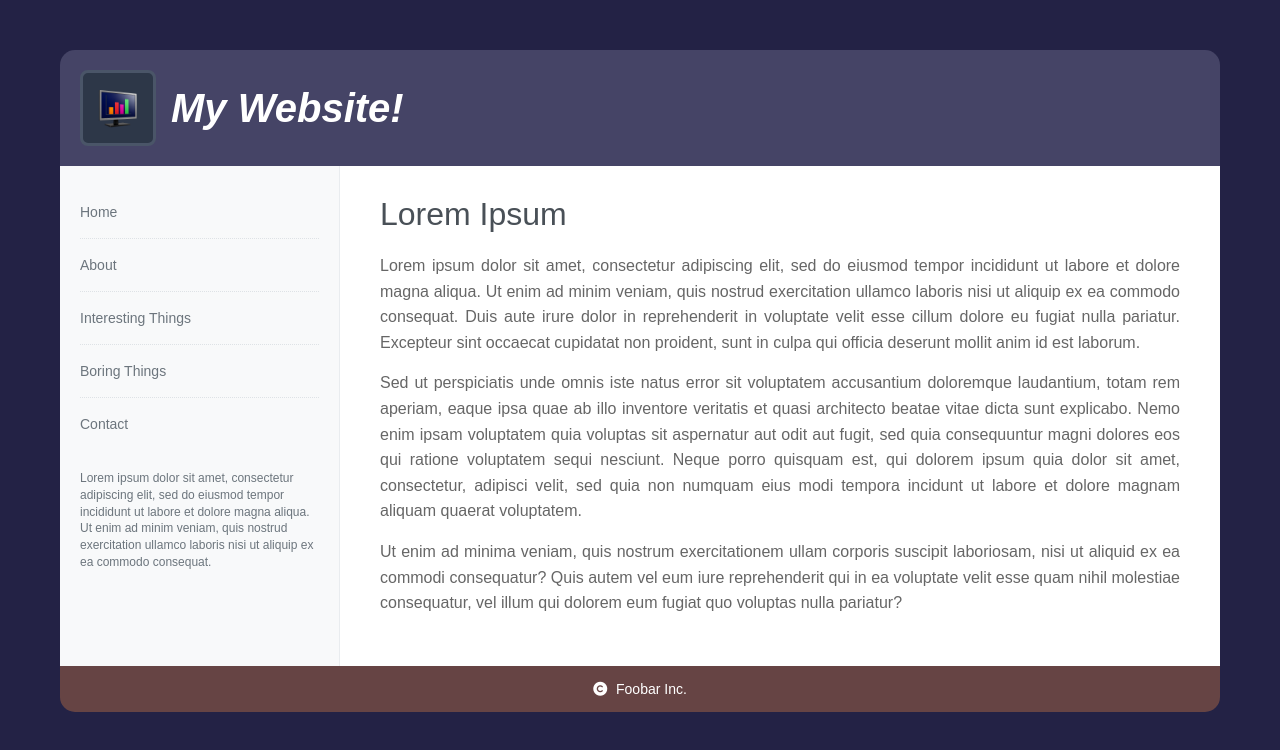
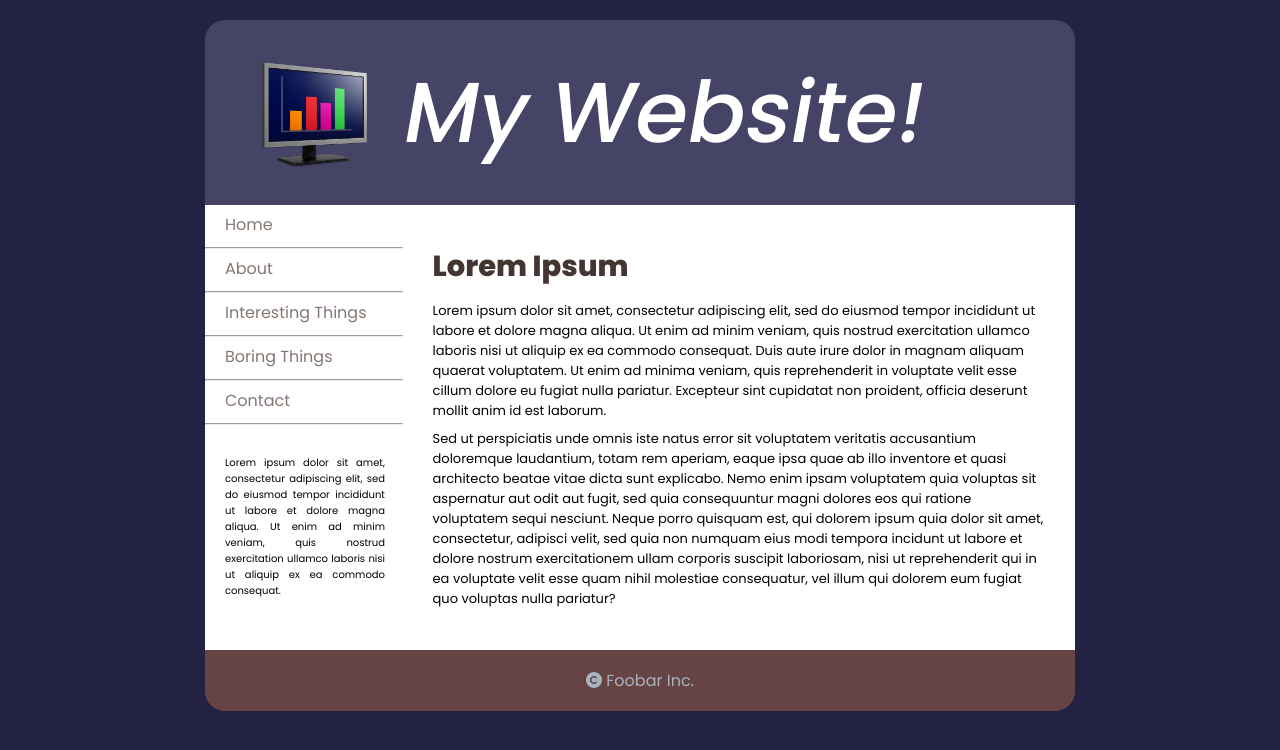
Before and after one commit to Nurmuhammad-12-05/html_formalar_va_media_css, a plain HTML site: page my.vepsite.html in a window 1280 px wide. Drawn offline with Linux system fonts and the light colour scheme.

Commit message:
update my.vepsite.htnl and my.vipsite.css

```diff
--- a/css/my.vepsite.css
+++ b/css/my.vepsite.css
@@ -1,3 +1,5 @@
+@import url(https://fonts.googleapis.com/css2?family=Poppins:wght@100;200;300;400;500;600;800;900&display=swap);
+
 * {
   margin: 0;
   padding: 0;
@@ -5,146 +7,126 @@
 }
 
 body {
-  font-family: Arial, sans-serif;
   background-color: #232245;
-  min-height: 100vh;
-  color: #333;
-  padding-top: 30px;
+  font-family: "Poppins", sans-serif;
 }
 
-/* Header stillar */
-header {
-  background-color: #454466;
-  color: white;
-  padding: 20px;
-  border-radius: 15px 15px 0 0;
-  margin: 20px 20px 0 20px;
+.wrapper {
+  width: 870px;
+  margin-left: auto;
+  margin-right: auto;
+  margin-top: 20px;
 }
 
-.header-content {
+/* Header start */
+
+header {
+  border-radius: 20px;
+}
+
+header .header-content {
+  background-color: #454466;
+  border-radius: 20px 20px 0px 0px;
+
+  width: 100%;
+  height: 185px;
+  padding-left: 40px;
+}
+
+header .header-content {
   display: flex;
   align-items: center;
-  gap: 15px;
+  gap: 20px;
 }
 
-.logo {
-  background: #2d3748;
-  padding: 10px;
-  border-radius: 8px;
-  border: 3px solid #4a5568;
+header .header-content h1 {
+  color: #ffffff;
+  font-weight: 450;
+  font-size: 85px;
+  transform: skew(-10deg);
 }
 
-.logo i {
-  font-size: 32px;
-  color: #81c784;
+header .header-content .logo-img {
+  width: 140px;
 }
 
-.logo-img {
-  width: 50px;
-  height: auto;
-  display: block;
+/* Header end */
+
+/* Main start */
+
+main {
+  background-color: #ffffff;
+  width: 100%;
+  height: 445px;
+  display: flex;
+  column-gap: 30px;
+  padding-right: 30px;
 }
 
-header h1 {
-  font-size: 2.5rem;
-  font-style: italic;
-  font-weight: bold;
+/* Nav start */
+
+main .sidebar {
+  width: 200px;
 }
 
-/* Main container */
-main {
-  display: flex;
-  background: white;
-  margin: 0 20px;
-  min-height: 500px;
+main .sidebar ul li {
+  height: 40px;
+  list-style: none;
+  padding-top: 7px;
+  padding-left: 20px;
+  margin-bottom: 2px;
 }
 
-/* Navigation sidebar */
-.sidebar {
-  width: 280px;
-  background: #f8f9fa;
-  padding: 20px;
-  border-right: 1px solid #e9ecef;
+main .sidebar ul li a {
+  text-decoration: none;
+  color: #837772;
 }
 
-.sidebar ul {
-  list-style: none;
-  margin-bottom: 30px;
+main .sidebar .nav-footer {
+  width: 180px;
 }
 
-.sidebar li {
-  margin: 10px 0;
+main .sidebar .nav-footer p {
+  font-size: 10px;
+  text-align: justify;
+  margin-top: 30px;
+  margin-left: 20px;
 }
 
-.sidebar a {
-  text-decoration: none;
-  color: #6c757d;
-  font-size: 14px;
-  padding: 8px 0;
-  display: block;
-  transition: color 0.3s ease;
+/* Nav end */
+
+/* Section start */
+
+main .content {
+  width: 620px;
 }
 
-.sidebar a:hover {
-  color: #495057;
+main .content h2 {
+  font-size: 29px;
+  color: #443432;
+  padding-top: 40px;
+  padding-bottom: 13px;
 }
 
-.sidebar hr {
-  border: 0;
-  border-top: 1px dotted #dee2e6;
-  margin: 5px 0;
+main .content p {
+  font-size: 13px;
+  padding-bottom: 7.5px;
 }
 
-.nav-footer {
-  margin-top: 30px;
-}
+/* Section end */
 
-.nav-footer p {
-  font-size: 12px;
-  color: #6c757d;
-  line-height: 1.4;
-}
+/* Footer start */
 
-/* Content area */
-.content {
-  flex: 1;
-  padding: 30px 40px;
-}
-
-.content h2 {
-  color: #495057;
-  font-size: 2rem;
-  margin-bottom: 20px;
-  font-weight: normal;
-}
-
-.content p {
-  color: #666;
-  line-height: 1.6;
-  margin-bottom: 15px;
-  text-align: justify;
-}
-
-/* Footer */
 footer {
-  background-color: #664444;
-  color: white;
-  text-align: center;
-  padding: 15px;
-  margin: 0 20px 20px 20px;
-  border-radius: 0 0 15px 15px;
+  width: 100%;
+  height: 60px;
 }
 
 footer p {
-  font-size: 14px;
+  border-radius: 0px 0px 20px 20px;
+  text-align: center;
+  background-color: #664444;
+  padding-top: 18px;
+  padding-bottom: 18px;
+  color: #a8b2c1;
 }
-
-footer i {
-  margin-right: 5px;
-}
-
-/* Container uchun umumiy o'lcham */
-body {
-  max-width: 1200px;
-  margin: 0 auto;
-}
--- a/css/registration.css
+++ /dev/null
@@ -1,201 +0,0 @@
-* {
-  margin: 0;
-  padding: 0;
-  box-sizing: border-box;
-}
-
-body {
-  font-family: Arial, sans-serif;
-  background: linear-gradient(135deg, #4facfe 0%, #00f2fe 50%, #9c4dff 100%);
-  min-height: 100vh;
-  display: flex;
-  align-items: center;
-  justify-content: center;
-}
-
-/* Main start */
-
-.container {
-  background: white;
-  border-radius: 20px;
-  padding: 40px;
-  box-shadow: 0 20px 40px rgba(0, 0, 0, 0.1);
-  display: flex;
-  gap: 40px;
-  max-width: 900px;
-  width: 100%;
-}
-
-.icon-section {
-  display: flex;
-  align-items: center;
-  justify-content: center;
-  min-width: 120px;
-}
-
-.user-icon {
-  position: relative;
-}
-
-.person {
-  position: relative;
-  width: 80px;
-  height: 100px;
-}
-
-.head {
-  width: 25px;
-  height: 25px;
-  background: #333;
-  border-radius: 50%;
-  position: absolute;
-  top: 0;
-  left: 27px;
-}
-
-.body {
-  width: 40px;
-  height: 50px;
-  background: #333;
-  position: absolute;
-  top: 25px;
-  left: 20px;
-  border-radius: 0 0 20px 20px;
-}
-
-.paper {
-  width: 30px;
-  height: 20px;
-  background: #333;
-  position: absolute;
-  top: 35px;
-  right: 0;
-  border-radius: 3px;
-}
-
-.paper::before {
-  content: "";
-  position: absolute;
-  width: 20px;
-  height: 2px;
-  background: white;
-  top: 5px;
-  left: 5px;
-}
-
-.paper::after {
-  content: "";
-  position: absolute;
-  width: 15px;
-  height: 2px;
-  background: white;
-  top: 10px;
-  left: 5px;
-}
-
-.form-section {
-  flex: 1;
-}
-
-/* Header start */
-
-header h1 {
-  font-size: 32px;
-  color: #333;
-  margin-bottom: 30px;
-  font-weight: bold;
-}
-
-.form-row {
-  display: flex;
-  gap: 20px;
-  margin-bottom: 20px;
-}
-
-.form-group {
-  flex: 1;
-}
-
-.form-group label {
-  display: block;
-  color: #666;
-  font-size: 14px;
-  margin-bottom: 8px;
-  font-weight: 500;
-}
-
-.form-group input {
-  width: 100%;
-  padding: 12px 15px;
-  border: 2px solid #e0e0e0;
-  border-radius: 8px;
-  font-size: 14px;
-  color: #333;
-  background: #f8f9fa;
-  transition: all 0.3s ease;
-}
-
-.form-group input:focus {
-  outline: none;
-  border-color: #4facfe;
-  background: white;
-}
-
-.form-group input::placeholder {
-  color: #aaa;
-}
-
-.gender-section {
-  border: none;
-  margin: 30px 0;
-}
-
-.gender-title {
-  display: block;
-  color: #666;
-  font-size: 14px;
-  margin-bottom: 15px;
-  font-weight: 500;
-}
-
-.gender-options {
-  display: flex;
-  gap: 40px;
-}
-
-.radio-option {
-  display: flex;
-  align-items: center;
-  gap: 8px;
-}
-
-.radio-option input[type="radio"] {
-  width: 18px;
-  height: 18px;
-  accent-color: #4facfe;
-}
-
-.radio-option label {
-  color: #666;
-  font-size: 14px;
-  cursor: pointer;
-}
-
-.register-btn {
-  width: 100%;
-  padding: 15px;
-  background: linear-gradient(135deg, #4facfe 0%, #9c4dff 100%);
-  color: white;
-  border: none;
-  border-radius: 12px;
-  font-size: 16px;
-  font-weight: bold;
-  cursor: pointer;
-  margin-top: 20px;
-  transition: all 0.3s ease;
-}
-
-.register-btn:hover {
-  transform: translateY(-2px);
-  box-shadow: 0 10px 25px rgba(79, 172, 254, 0.3);
-}
--- a/my.vepsite.html
+++ b/my.vepsite.html
@@ -14,11 +14,11 @@
     />
   </head>
   <body>
+    <div class="wrapper">
       <header>
         <div class="header-content">
-        <div class="logo">
           <img src="./monitor.png" alt="Monitor Logo" class="logo-img" />
-        </div>
+
           <h1>My Website!</h1>
         </div>
       </header>
@@ -26,23 +26,24 @@
       <main>
         <nav class="sidebar">
           <ul>
-          <li><a href="#home">Home</a></li>
+            <li><a href="home">Home</a></li>
             <hr />
-          <li><a href="#about">About</a></li>
+            <li><a href="about">About</a></li>
             <hr />
-          <li><a href="#interesting">Interesting Things</a></li>
+            <li><a href="interesting">Interesting Things</a></li>
             <hr />
-          <li><a href="#boring">Boring Things</a></li>
+            <li><a href="boring">Boring Things</a></li>
             <hr />
-          <li><a href="#contact">Contact</a></li>
+            <li><a href="contact">Contact</a></li>
+            <hr />
           </ul>
 
           <div class="nav-footer">
             <p>
               Lorem ipsum dolor sit amet, consectetur adipiscing elit, sed do
-            eiusmod tempor incididunt ut labore et dolore magna aliqua. Ut enim
-            ad minim veniam, quis nostrud exercitation ullamco laboris nisi ut
-            aliquip ex ea commodo consequat.
+              eiusmod tempor incididunt ut labore et dolore magna aliqua. Ut
+              enim ad minim veniam, quis nostrud exercitation ullamco laboris
+              nisi ut aliquip ex ea commodo consequat.
             </p>
           </div>
         </nav>
@@ -51,30 +52,27 @@
           <h2>Lorem Ipsum</h2>
           <p>
             Lorem ipsum dolor sit amet, consectetur adipiscing elit, sed do
-          eiusmod tempor incididunt ut labore et dolore magna aliqua. Ut enim ad
-          minim veniam, quis nostrud exercitation ullamco laboris nisi ut
-          aliquip ex ea commodo consequat. Duis aute irure dolor in
+            eiusmod tempor incididunt ut labore et dolore magna aliqua. Ut enim
+            ad minim veniam, quis nostrud exercitation ullamco laboris nisi ut
+            aliquip ex ea commodo consequat. Duis aute irure dolor in magnam
+            aliquam quaerat voluptatem. Ut enim ad minima veniam, quis
             reprehenderit in voluptate velit esse cillum dolore eu fugiat nulla
-          pariatur. Excepteur sint occaecat cupidatat non proident, sunt in
-          culpa qui officia deserunt mollit anim id est laborum.
+            pariatur. Excepteur sint cupidatat non proident, officia deserunt
+            mollit anim id est laborum.
           </p>
           <p>
             Sed ut perspiciatis unde omnis iste natus error sit voluptatem
-          accusantium doloremque laudantium, totam rem aperiam, eaque ipsa quae
-          ab illo inventore veritatis et quasi architecto beatae vitae dicta
-          sunt explicabo. Nemo enim ipsam voluptatem quia voluptas sit
-          aspernatur aut odit aut fugit, sed quia consequuntur magni dolores eos
-          qui ratione voluptatem sequi nesciunt. Neque porro quisquam est, qui
-          dolorem ipsum quia dolor sit amet, consectetur, adipisci velit, sed
-          quia non numquam eius modi tempora incidunt ut labore et dolore magnam
-          aliquam quaerat voluptatem.
-        </p>
-        <p>
-          Ut enim ad minima veniam, quis nostrum exercitationem ullam corporis
-          suscipit laboriosam, nisi ut aliquid ex ea commodi consequatur? Quis
-          autem vel eum iure reprehenderit qui in ea voluptate velit esse quam
-          nihil molestiae consequatur, vel illum qui dolorem eum fugiat quo
-          voluptas nulla pariatur?
+            veritatis accusantium doloremque laudantium, totam rem aperiam,
+            eaque ipsa quae ab illo inventore et quasi architecto beatae vitae
+            dicta sunt explicabo. Nemo enim ipsam voluptatem quia voluptas sit
+            aspernatur aut odit aut fugit, sed quia consequuntur magni dolores
+            eos qui ratione voluptatem sequi nesciunt. Neque porro quisquam est,
+            qui dolorem ipsum quia dolor sit amet, consectetur, adipisci velit,
+            sed quia non numquam eius modi tempora incidunt ut labore et dolore
+            nostrum exercitationem ullam corporis suscipit laboriosam, nisi ut
+            reprehenderit qui in ea voluptate velit esse quam nihil molestiae
+            consequatur, vel illum qui dolorem eum fugiat quo voluptas nulla
+            pariatur?
           </p>
         </section>
       </main>
@@ -82,5 +80,6 @@
       <footer>
         <p><i class="fa-solid fa-copyright"></i> Foobar Inc.</p>
       </footer>
+    </div>
   </body>
 </html>
```
Also changed, not shown: registration.html (deleted, +0 -124 lines). Lines whose indentation alone changed are shown as unchanged.
